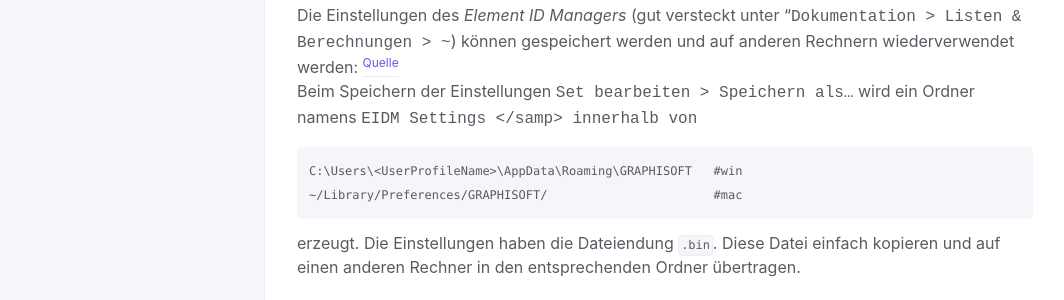
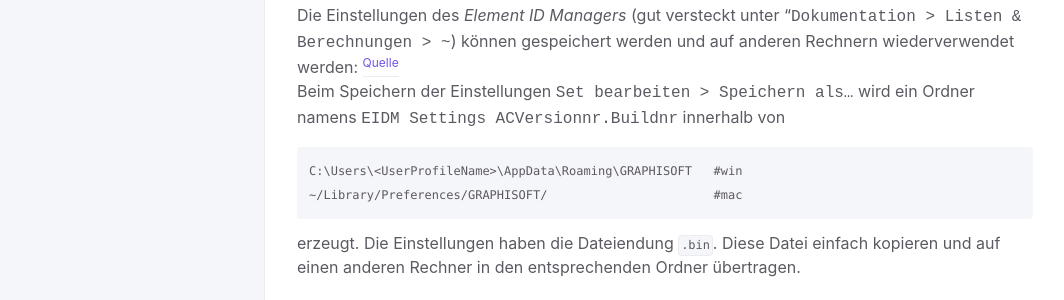
Before and after one commit to runxel/archicad-wiki, a Jekyll site: the page built from _pages/Misc.md, in a window 1280 px wide. Shown: the part 1302-1602 px from the top of the page, without its empty margins (107-1171 px from the left). Built offline with Jekyll 4.4.1, drawn with Linux system fonts in a browser that asks for light colours.

Commit message:
markup fail

````diff
--- a/_pages/Misc.md
+++ b/_pages/Misc.md
@@ -29,7 +29,7 @@ Wir alle wissen, dass 2D Linien nie im 3D zu sehen sind. Als Alternative bieten
 
 ### Element ID Manager
 Die Einstellungen des _Element ID Managers_ (gut versteckt unter "<samp>Dokumentation > Listen & Berechnungen > ~</samp>) können gespeichert werden und auf anderen Rechnern wiederverwendet werden: [<sup>Quelle</sup>](https://archicad-talk.graphisoft.com/viewtopic.php?f=34&t=69156)
-Beim Speichern der Einstellungen <samp>Set bearbeiten > Speichern als…</samp> wird ein Ordner namens <samp>EIDM Settings <ACVersionnr.Buildnr></samp> innerhalb von
+Beim Speichern der Einstellungen <samp>Set bearbeiten > Speichern als…</samp> wird ein Ordner namens <samp>EIDM Settings ACVersionnr.Buildnr</samp> innerhalb von
 ```
 C:\Users\<UserProfileName>\AppData\Roaming\GRAPHISOFT   #win
 ~/Library/Preferences/GRAPHISOFT/                       #mac
````
